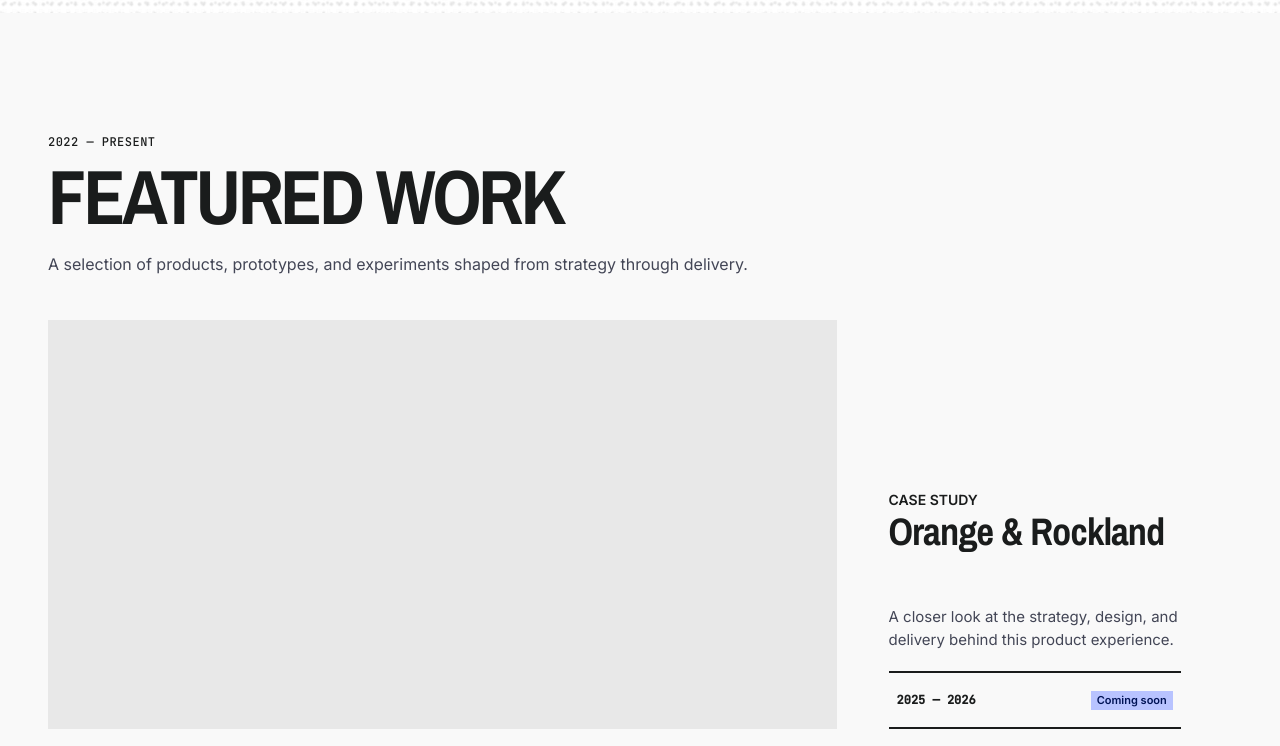
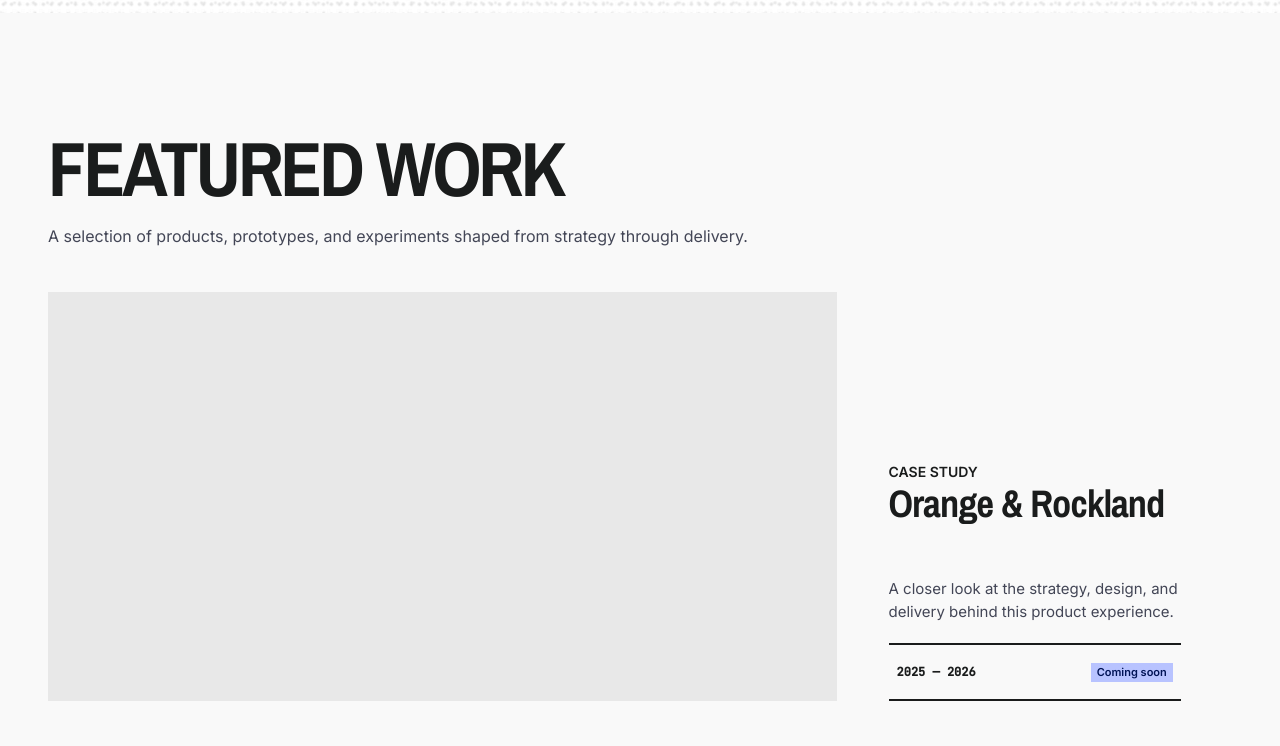
Before and after one commit to bptran99/brendan-portfolio, a website: page index.html in a window 1280 px wide. Shown: the part 619-1365 px from the top of the page. Drawn offline with nearby package versions, Linux system fonts and the light colour scheme; no server answers.

Commit message:
Increase desktop case study spacing

```diff
--- a/index.html
+++ b/index.html
@@ -181,7 +181,6 @@
       <section class="work shell" id="work" aria-labelledby="work-title">
         <div class="section-heading">
           <div>
-            <p class="eyebrow">2022 — Present</p>
             <h2 id="work-title">FEATURED WORK</h2>
             <p class="section-note">A selection of products, prototypes, and experiments shaped from strategy through delivery.</p>
           </div>
--- a/styles.css
+++ b/styles.css
@@ -206,7 +206,7 @@ h2, h3 { margin: 0; font-family: var(--font-display); }
 .about-section-copy p { margin: 0; color: var(--on-surface-variant); font-size: clamp(17px, 1.5vw, 20px); line-height: 1.65; }
 .about-section-copy p + p { margin-top: 28px; }
 .section-heading { margin-bottom: 44px; }
-.section-heading h2 { margin-top: 10px; font-size: clamp(56px, 6vw, 88px); font-weight: 700; letter-spacing: -.04em; line-height: .94; }
+.section-heading h2 { margin-top: 0; font-size: clamp(56px, 6vw, 88px); font-weight: 700; letter-spacing: -.04em; line-height: .94; }
 .section-note { width: 100%; margin: 18px 0 0; color: var(--on-surface-variant); font-size: 16px; line-height: 24px; }
 .project-list { display: grid; grid-template-columns: repeat(2, minmax(0, 1fr)); gap: var(--gutter); align-items: stretch; }
 .project { min-width: 0; }
@@ -228,6 +228,11 @@ h2, h3 { margin: 0; font-family: var(--font-display); }
 .project-year { font-family: var(--font-mono); font-size: 12px; font-weight: 700; }
 .project-tags { display: flex; flex-wrap: wrap; justify-content: flex-end; gap: 5px; margin: 0; padding: 0; list-style: none; }
 .project-tags li { padding: 3px 6px; border-radius: 0; background: var(--tag-surface); color: var(--tag-text); font-family: var(--font-body); font-size: 11px; font-weight: 600; line-height: 1.2; text-transform: none; }
+
+@media (min-width: 901px) {
+  .project-list { row-gap: calc(var(--gutter) * 2); }
+}
+
 .case-study-page { min-height: calc(100vh - 168px); padding-top: clamp(72px, 9vw, 136px); padding-bottom: clamp(96px, 12vw, 176px); }
 .case-study-header { max-width: 1080px; }
 .case-study-header h1 { max-width: 1000px; margin: 12px 0 0; font-family: var(--font-display); font-size: clamp(64px, 10vw, 136px); font-weight: 700; letter-spacing: -.05em; line-height: .86; text-transform: uppercase; }
```
